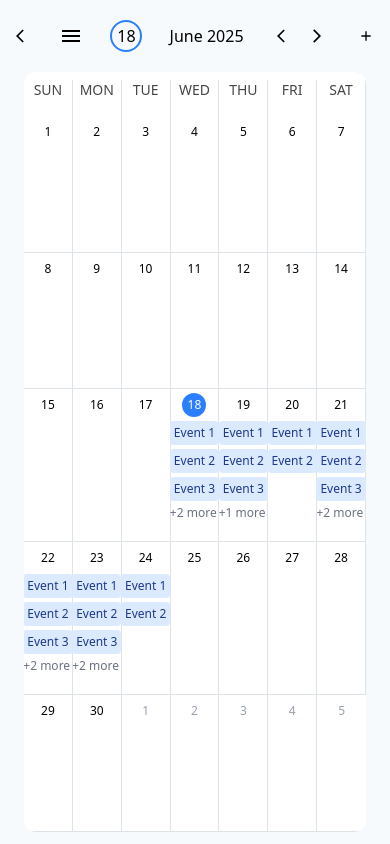
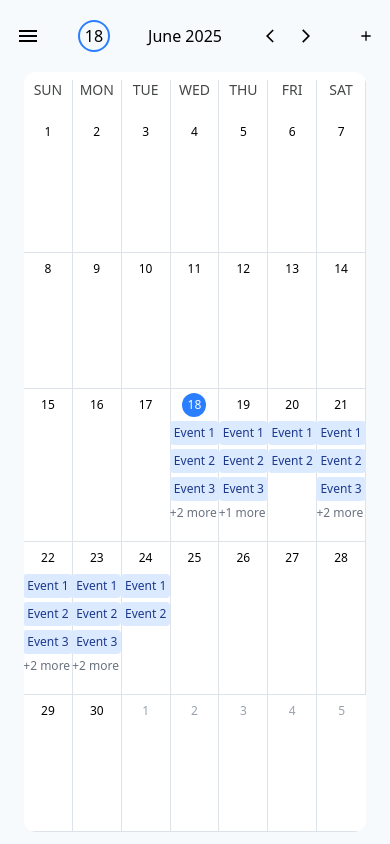
Before and after one commit to mrvicthor/calendar-app, a React (Vite) app: page / in a window 390 px wide. Built offline with nearby package versions, Linux system fonts and the light colour scheme.

Commit message:
chore(header.tsx): replaced icon

```diff
--- a/src/components/header.tsx
+++ b/src/components/header.tsx
@@ -5,6 +5,7 @@ import {
   MdAdd,
 } from "react-icons/md";
 import { FaCaretDown } from "react-icons/fa6";
+import { TbArrowBackUp } from "react-icons/tb";
 import { useCalendarContext } from "../hooks/useCalendarContext";
 import type { Layout } from "../types/context";
 
@@ -32,12 +33,14 @@ const Header = () => {
     <>
       <header className="px-4 h-18">
         <nav className="flex items-center justify-between h-full gap-3">
-          <button
-            onClick={() => handleSelectLayout("Month")}
-            className="md:hidden"
-          >
-            <MdArrowBackIos />
-          </button>
+          {layout === "Day" && (
+            <button
+              onClick={() => handleSelectLayout("Month")}
+              className="md:hidden"
+            >
+              <TbArrowBackUp />
+            </button>
+          )}
           <button>
             <MdMenu size={24} />
           </button>
```
Also changed, not shown: 1 other file (tests, documents, lock files or other folders).
